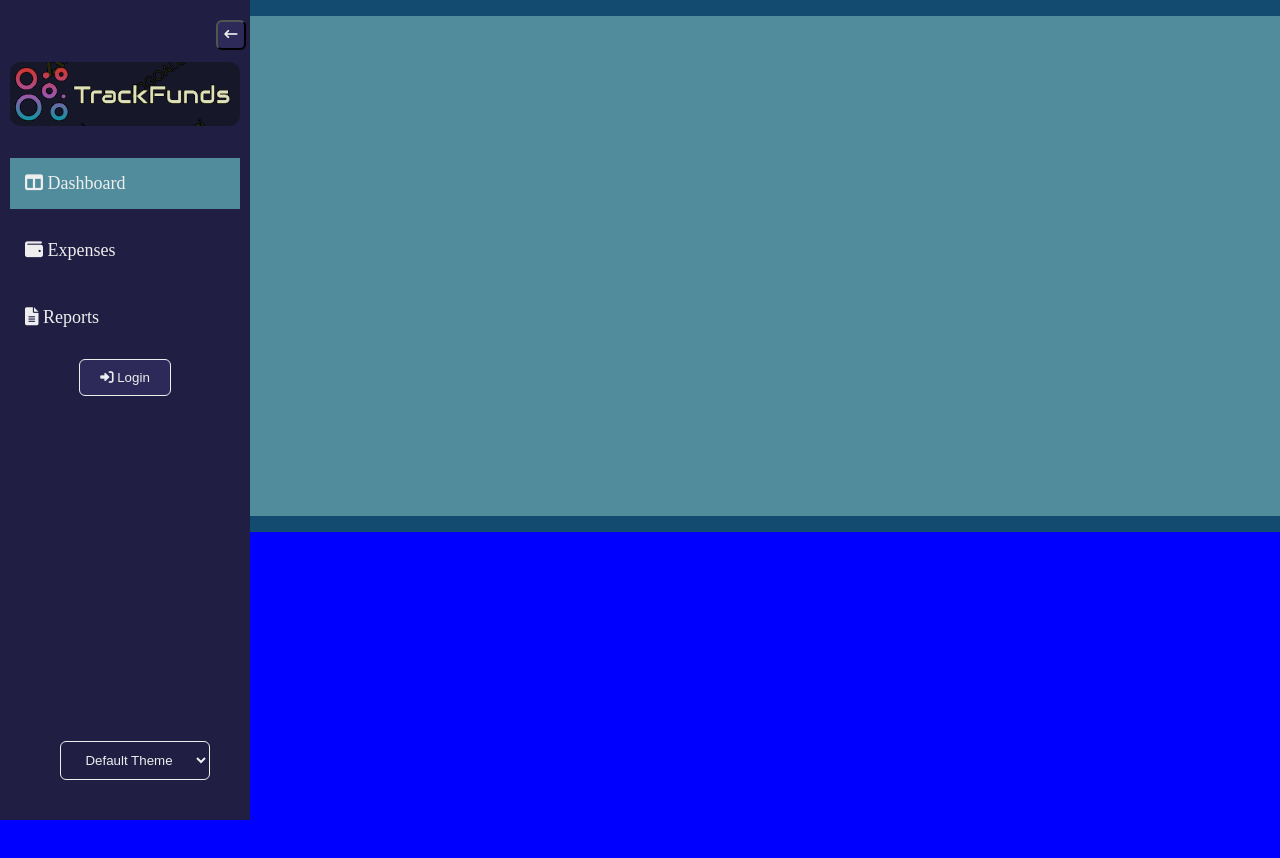
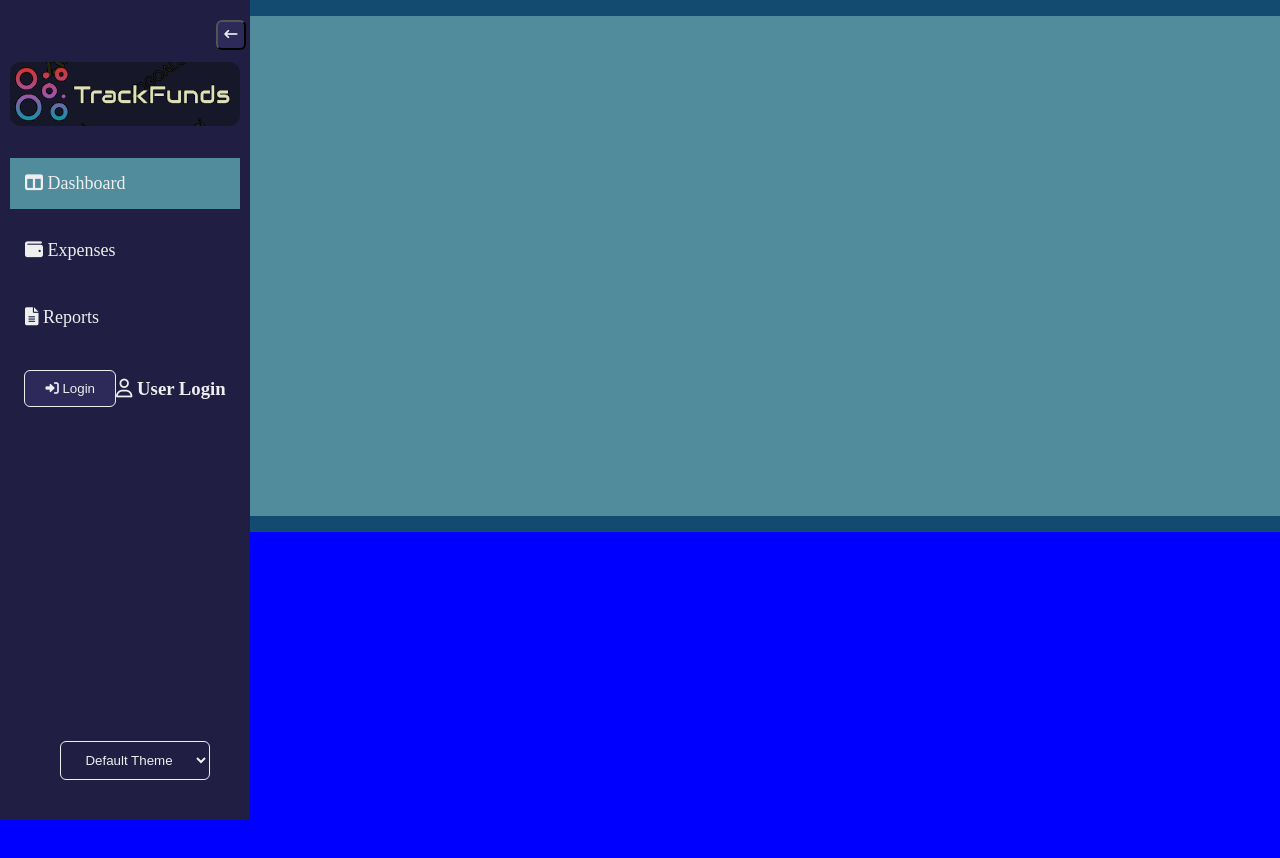
Before and after one commit to rohitghatal1/ExpenseTracker-React-TS, a React (Create React App) app: page / in a window 1280 px wide. Shown: the top 858 px of the page. Built offline with nearby package versions, Linux system fonts and the light colour scheme.

Commit message:
added login modal

```diff
--- a/src/Components/Navbar.tsx
+++ b/src/Components/Navbar.tsx
@@ -65,6 +65,12 @@ const Navbar: React.FC<NavbarProps> = ({ changeTheme, theme, toggleNavbar, isCol
         <div className="settingUser">
           <div className="userAccount">
             <button className="loginBtn" title="Login"><i className="fa-solid fa-right-to-bracket"></i><label htmlFor=""> Login</label></button>
+            <div className="loginModal">
+              <h3><i className="fa-regular fa-user"></i> User Login</h3>
+              <form>
+
+              </form>
+            </div>
           </div>
           <div className="modeSwitch">
             <select value={theme} onChange={changeTheme}>
```
